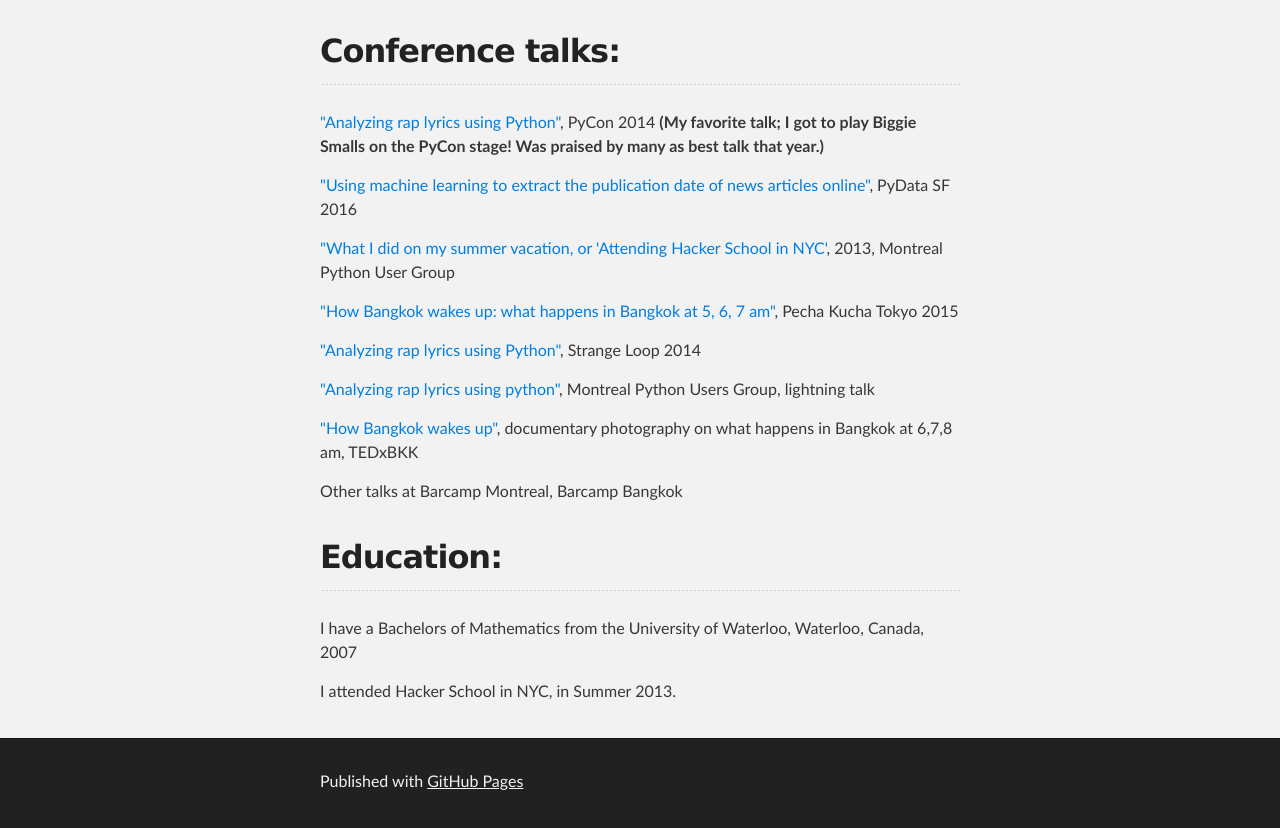
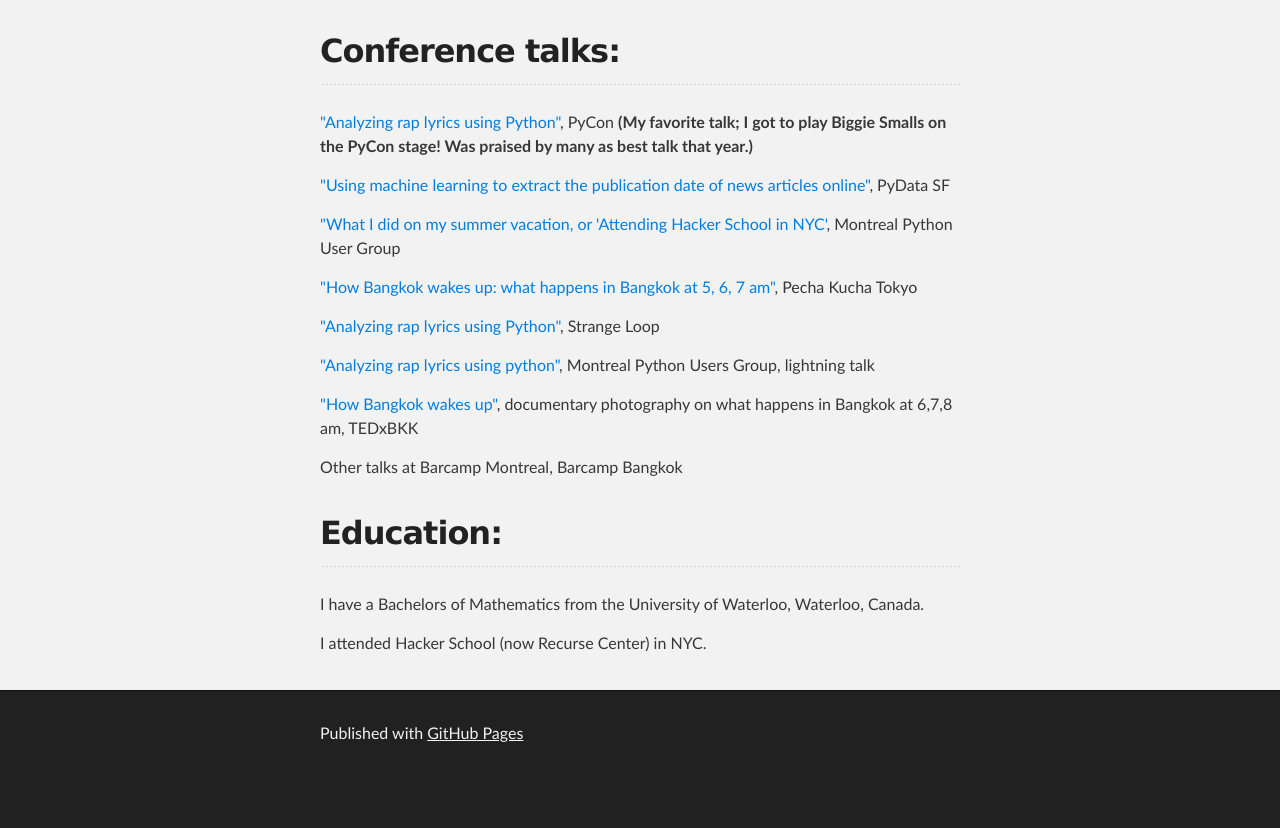
Before and after one commit to almosteverywhere/almosteverywhere.github.io, a plain HTML site: page index.html in a window 1280 px wide. Shown: the part 1327-2155 px from the top of the page. After the commit the page ends 2107 px from the top, so only its background shows below. Drawn offline with Linux system fonts and the light colour scheme.

```diff
--- a/index.html
+++ b/index.html
@@ -59,15 +59,15 @@
 <h2>
 <a id="conference-talks" class="anchor" href="#conference-talks" aria-hidden="true"><span aria-hidden="true" class="octicon octicon-link"></span></a>Conference talks:</h2>
 
-<p><a href="https://www.youtube.com/watch?v=FQuIqtx1Z24">"Analyzing rap lyrics using Python"</a>, PyCon 2014 <strong>(My favorite talk; I got to play Biggie Smalls on the PyCon stage! Was praised by many as best talk that year.)</strong></p>
+<p><a href="https://www.youtube.com/watch?v=FQuIqtx1Z24">"Analyzing rap lyrics using Python"</a>, PyCon <strong>(My favorite talk; I got to play Biggie Smalls on the PyCon stage! Was praised by many as best talk that year.)</strong></p>
 
-<p><a href="https://www.youtube.com/watch?v=5xCqHUnjv3k">"Using machine learning to extract the publication date of news articles online"</a>, PyData SF 2016</p>
+<p><a href="https://www.youtube.com/watch?v=5xCqHUnjv3k">"Using machine learning to extract the publication date of news articles online"</a>, PyData SF</p>
 
-<p><a href="https://www.youtube.com/watch?v=3W6yQ2dXJk8">"What I did on my summer vacation, or 'Attending Hacker School in NYC'</a>, 2013, Montreal Python User Group  </p>
+<p><a href="https://www.youtube.com/watch?v=3W6yQ2dXJk8">"What I did on my summer vacation, or 'Attending Hacker School in NYC'</a>, Montreal Python User Group</p>
 
-<p><a href="http://www.pechakucha.org/presentations/waking-up-in-bangkok">"How Bangkok wakes up: what happens in Bangkok at 5, 6, 7 am"</a>, Pecha Kucha Tokyo 2015</p>
+<p><a href="http://www.pechakucha.org/presentations/waking-up-in-bangkok">"How Bangkok wakes up: what happens in Bangkok at 5, 6, 7 am"</a>, Pecha Kucha Tokyo</p>
 
-<p><a href="https://www.youtube.com/watch?v=OYZEVDIKN8c">"Analyzing rap lyrics using Python"</a>, Strange Loop 2014  </p>
+<p><a href="https://www.youtube.com/watch?v=OYZEVDIKN8c">"Analyzing rap lyrics using Python"</a>, Strange Loop</p>
 
 <p><a href="https://www.youtube.com/watch?v=TSXaeIgQSuY">"Analyzing rap lyrics using python"</a>, Montreal Python Users Group, lightning talk</p>
 
@@ -78,9 +78,9 @@
 <h2>
 <a id="education" class="anchor" href="#education" aria-hidden="true"><span aria-hidden="true" class="octicon octicon-link"></span></a>Education:</h2>
 
-<p>I have a Bachelors of Mathematics from the University of Waterloo, Waterloo, Canada, 2007  </p>
+<p>I have a Bachelors of Mathematics from the University of Waterloo, Waterloo, Canada.</p>
 
-<p>I attended Hacker School in NYC, in Summer 2013.</p>
+<p>I attended Hacker School (now Recurse Center) in NYC.</p>
       </section>
     </div>
 
```
